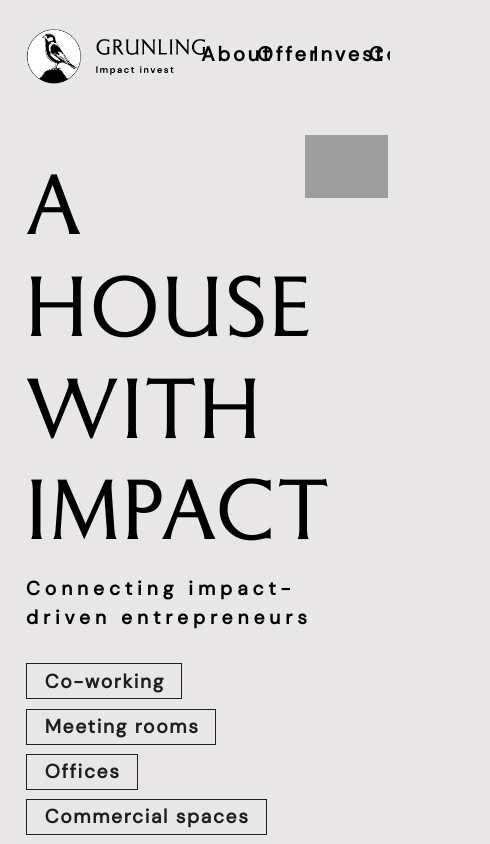
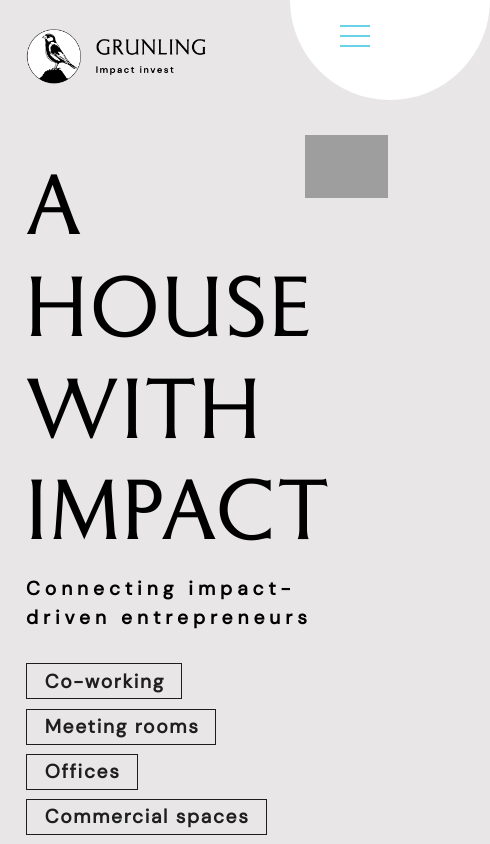
Before and after one commit to simonvbrae/grunling-web, a Vue app: page / in a window 390 px wide. Shown: the whole page, 490 px wide, since content can reach past the window. Built offline with nearby package versions, Linux system fonts and the light colour scheme; grey boxes are pictures that could not be loaded; what vue-scrollactive would draw is missing.

Commit message:
Add one hamburger menu idea

```diff
--- a/src/components/HeaderComponent.vue
+++ b/src/components/HeaderComponent.vue
@@ -9,10 +9,20 @@
         >
           <LogoComponent style="width: 16.5vw; min-width: 180px" />
         </v-col>
-        <v-col cols="1" class="menuItem"> About </v-col>
-        <v-col cols="1" class="menuItem"> Offer </v-col>
-        <v-col cols="1" class="menuItem"> Invest </v-col>
-        <v-col cols="1" class="menuItem"> Contact </v-col>
+        <!-- <v-col cols="1" class="menuItem" :v-if="!phone"> About </v-col>
+        <v-col cols="1" class="menuItem" :v-if="!phone"> Offer </v-col>
+        <v-col cols="1" class="menuItem" :v-if="!phone"> Invest </v-col>
+        <v-col cols="1" class="menuItem" :v-if="!phone"> Contact </v-col> -->
+        <label :v-if="phone">
+          <input type="checkbox" />
+          <span class="menu"> <span class="hamburger"></span> </span>
+          <ul>
+            <li><a href="#">About</a></li>
+            <li><a href="#">Offer</a></li>
+            <li><a href="#">Invest</a></li>
+            <li><a href="#">Contact</a></li>
+          </ul>
+        </label>
       </v-row>
     </v-container>
   </div>
@@ -25,6 +35,11 @@ import LogoComponent from "./LogoComponent.vue";
 export default Vue.extend({
   name: "MenuBar",
   components: { LogoComponent },
+  computed: {
+    phone() {
+      return true;
+    },
+  },
 });
 </script>
 <style scoped>
@@ -48,4 +63,102 @@ export default Vue.extend({
   min-width: 10%;
   margin-right: 2%;
 }
+
+label .menu {
+  position: absolute;
+  right: -100px;
+  top: -100px;
+  z-index: 100;
+  width: 200px;
+  height: 200px;
+  background: #fff;
+  border-radius: 50% 50% 50% 50%;
+  -webkit-transition: 0.5s ease-in-out;
+  transition: 0.5s ease-in-out;
+  box-shadow: 0 0 0 0 #fff, 0 0 0 0 #fff;
+  cursor: pointer;
+}
+
+label .hamburger {
+  position: absolute;
+  top: 135px;
+  left: 50px;
+  width: 30px;
+  height: 2px;
+  background: #69d2e7;
+  display: block;
+  -webkit-transform-origin: center;
+  transform-origin: center;
+  -webkit-transition: 0.5s ease-in-out;
+  transition: 0.5s ease-in-out;
+}
+
+label .hamburger:after,
+label .hamburger:before {
+  -webkit-transition: 0.5s ease-in-out;
+  transition: 0.5s ease-in-out;
+  content: "";
+  position: absolute;
+  display: block;
+  width: 100%;
+  height: 100%;
+  background: #69d2e7;
+}
+
+label .hamburger:before {
+  top: -10px;
+}
+
+label .hamburger:after {
+  bottom: -10px;
+}
+
+label input {
+  display: none;
+}
+
+label input:checked + .menu {
+  box-shadow: 0 0 0 100vw #fff, 0 0 0 100vh #fff;
+  border-radius: 0;
+}
+
+label input:checked + .menu .hamburger {
+  -webkit-transform: rotate(45deg);
+  transform: rotate(45deg);
+}
+
+label input:checked + .menu .hamburger:after {
+  -webkit-transform: rotate(90deg);
+  transform: rotate(90deg);
+  bottom: 0;
+}
+
+label input:checked + .menu .hamburger:before {
+  -webkit-transform: rotate(90deg);
+  transform: rotate(90deg);
+  top: 0;
+}
+
+label input:checked + .menu + ul {
+  opacity: 1;
+}
+
+label ul {
+  z-index: 200;
+  position: absolute;
+  top: 50%;
+  left: 50%;
+  -webkit-transform: translate(-50%, -50%);
+  transform: translate(-50%, -50%);
+  opacity: 0;
+  -webkit-transition: 0.25s 0s ease-in-out;
+  transition: 0.25s 0s ease-in-out;
+}
+
+label a {
+  margin-bottom: 1em;
+  display: block;
+  color: #f38630;
+  text-decoration: none;
+}
 </style>
```
